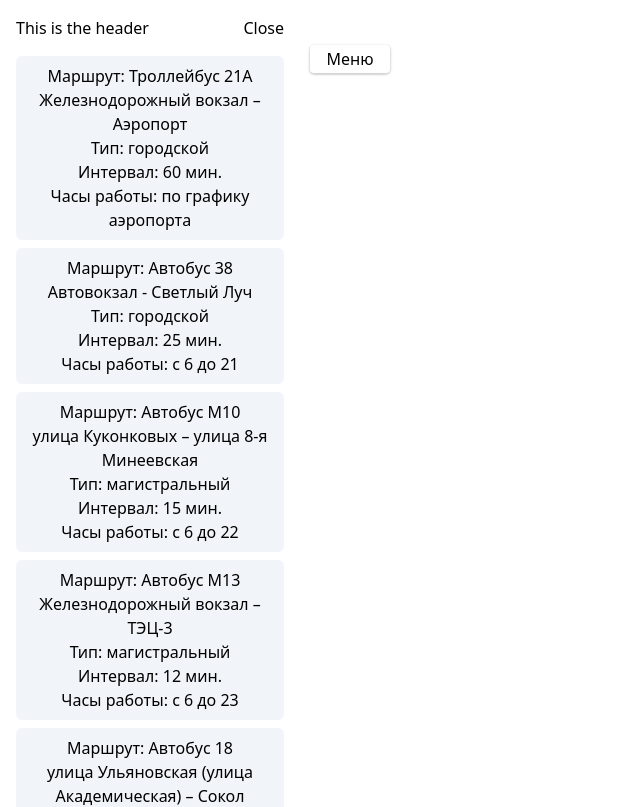
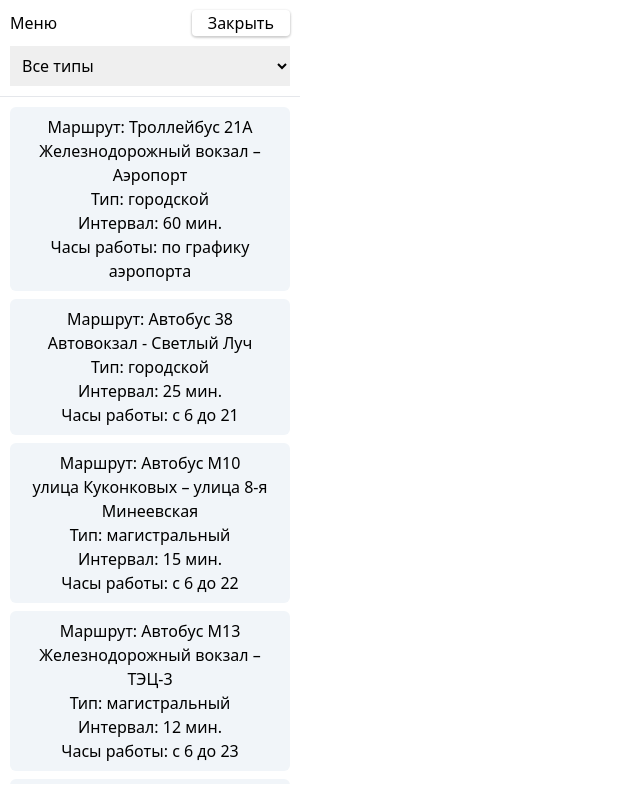
Before and after one commit to qucumbah/trans-reform-37, a Next.js app: page / in a window 1280 px wide. Shown: the top 807 px of the page, without its empty margins (0-640 px from the left). Built offline with nearby package versions, Linux system fonts and the light colour scheme.

Commit message:
add route type filter

```diff
--- a/src/components/Menu.tsx
+++ b/src/components/Menu.tsx
@@ -1,20 +1,52 @@
-import { Route } from "../pages";
+import { useCallback, useState } from "react";
+import { Route, RouteType } from "../pages";
 
 const Menu: React.FC<{
   routes: Route[];
   onRouteChange: (route: Route) => void;
   onClose: () => void;
 }> = ({ routes, onRouteChange, onClose }) => {
+  const [typeFilter, setTypeFilter] = useState<RouteType | "все">("все");
+
+  const routesFilter = useCallback(
+    (route: Route) => {
+      if (typeFilter !== "все" && route.type !== typeFilter) {
+        return false;
+      }
+
+      return true;
+    },
+    [typeFilter]
+  );
+
   return (
-    <div className="relative w-full h-full p-4">
-      <div className="relative pb-4">
-        <span>This is the header</span>
-        <button onClick={onClose} className="absolute top-0 right-0">
-          Close
-        </button>
+    <div className="relative w-full h-full pt-ya pb-4 flex flex-col">
+      <div className="relative px-ya flex flex-col gap-ya">
+        <div className="relative h-yabtn flex items-center justify-between">
+          <span className="">Меню</span>
+          <button
+            onClick={onClose}
+            className="relative rounded px-4 h-full shadow-yandex"
+          >
+            Закрыть
+          </button>
+        </div>
+        <div className="">
+          <select
+            onChange={(event) => setTypeFilter(event.target.value as any)}
+            className="relative w-full p-2"
+          >
+            <option value="все">Все типы</option>
+            <option value="магистральный">Магистральный</option>
+            <option value="городской">Городской</option>
+            <option value="пригородный">Пригородный</option>
+            <option value="подвозящий">Подвозящий</option>
+          </select>
+        </div>
       </div>
-      <div className="overflow-y-auto flex gap-2 flex-col">
-        {routes.map((route) => (
+      <div className="pt-ya" />
+      <div className="relative overflow-y-auto p-ya flex gap-2 flex-col border-t">
+        {routes.filter(routesFilter).map((route) => (
           <RouteComponent
             route={route}
             onSelect={() => onRouteChange(route)}
--- a/src/pages/index.tsx
+++ b/src/pages/index.tsx
@@ -110,11 +110,12 @@ const Home = () => {
       >
         <button
           className={[
-            "absolute w-20 h-7 left-[10px] top-[45px] z-50",
+            "absolute w-20 h-7 left-ya top-[45px] z-50",
             "bg-white flex justify-center items-center",
-            "rounded shadow-[0_1px_2px_1px_rgb(0_0_0_/_15%),_0_2px_5px_-3px_rgb(0_0_0_/_15%)]",
+            "rounded shadow-yandex transition-opacity outline-none",
+            isMenuOpen ? "opacity-0 pointer-events-none" : "opacity-100"
           ].join(" ")}
-          onClick={() => setIsMenuOpen((old) => !old)}
+          onClick={() => setIsMenuOpen(true)}
         >
           Меню
         </button>
@@ -166,16 +167,21 @@ function parseRoutes(routesSourceJson: any) {
   });
 }
 
+export type RouteType = "магистральный" | "городской" | "пригородный" | "подвозящий";
+export type BusType = "Троллейбус" | "Автобус";
+export type BusClass = "Большой класс" | "Средний класс" | "Малый класс";
+export type BusCapacity = "81 чел." | "68 чел." | "43 чел." | "33 чел." | "21 чел.";
+
 export interface Route {
   waypointSegments: [number, number][][];
-  type: "магистральный" | "городской" | "пригородный" | "подвозящий";
+  type: RouteType;
   name: string;
   id: string;
   route: string;
   bus: {
-    type: "Троллейбус" | "Автобус";
-    class: "Большой класс" | "Средний класс" | "Малый класс";
-    capacity: "81 чел." | "68 чел." | "43 чел." | "33 чел." | "21 чел.";
+    type: BusType;
+    class: BusClass;
+    capacity: BusCapacity;
   };
   interval: string;
   hours: string;
--- a/tailwind.config.js
+++ b/tailwind.config.js
@@ -2,7 +2,15 @@
 module.exports = {
   content: ["./src/**/*.tsx"],
   theme: {
-    extend: {},
+    extend: {
+      spacing: {
+        "ya": "10px",
+        "yabtn": "26px",
+      },
+      boxShadow: {
+        "yandex": "0 1px 2px 1px rgb(0 0 0 / 15%), 0 2px 5px -3px rgb(0 0 0 / 15%)"
+      }
+    },
   },
   plugins: [],
 }
```
